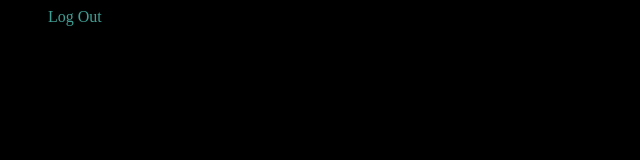
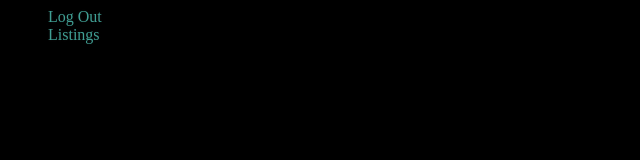
Before and after one commit to CarlyGallagher/front-yard, a React (Create React App) app in the folder client/: page / in a window 1280 px wide. Shown: the top 160 px of the page, without its empty margins (0-640 px from the left). Built offline with nearby package versions, Linux system fonts and the light colour scheme; sample sign-in values are in the browser's storage.

Commit message:
added link to listings page

```diff
--- a/client/src/pages/Home.js
+++ b/client/src/pages/Home.js
@@ -1,6 +1,7 @@
 import React from "react";
 import { loggedIn, logout } from "../utils/auth";
 import { useNavigate, Navigate } from "react-router-dom";
+
 
 
 const Home = () => {
@@ -15,6 +16,13 @@ const Home = () => {
         Log Out
       </a>
     </li>
+    <li>
+      <a href="/listings">
+        Listings
+      </a>
+    </li>
+
+
   </main>);
 
 
```
